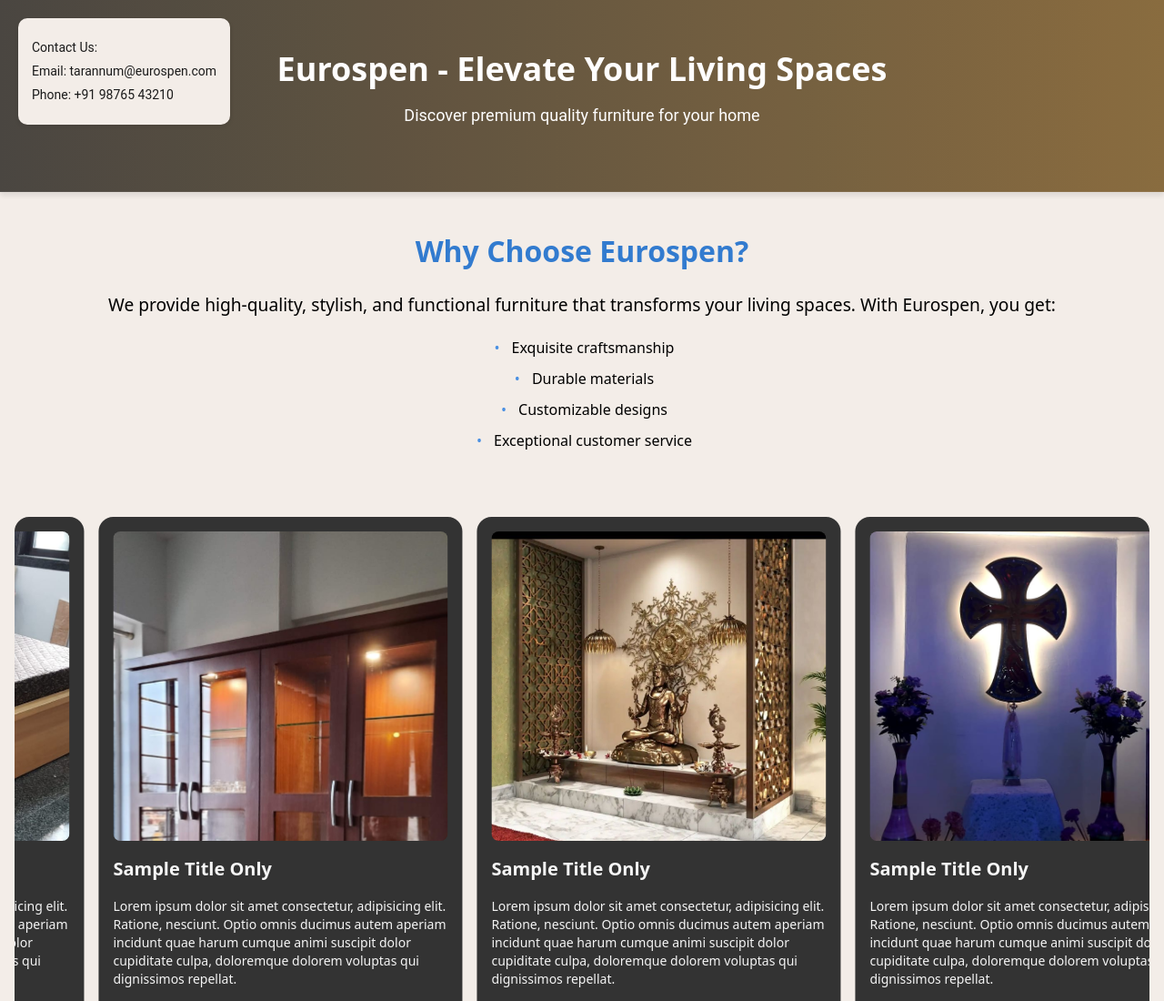
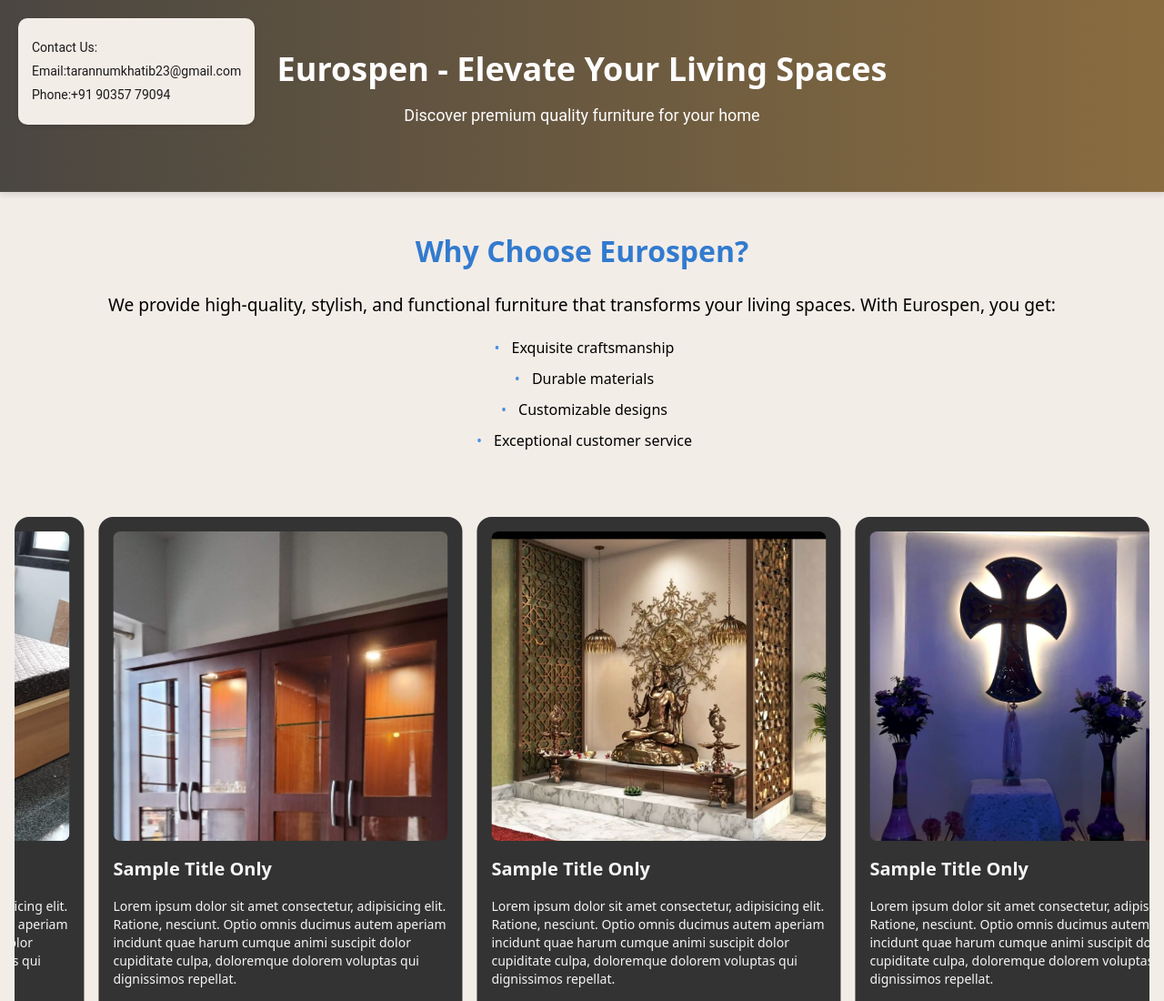
Before and after one commit to Danyalsk/furniture, a plain HTML site: page public/index.html in a window 1280 px wide. Shown: the top 1100 px of the page at 91% size. Drawn offline with nearby package versions, Linux system fonts and the light colour scheme.

Commit message:
Update contact details in index.html

```diff
--- a/public/index.html
+++ b/public/index.html
@@ -343,8 +343,8 @@
     <!-- Contact Details -->
     <div class="contact-details">
       <p>Contact Us:</p>
-      <p>Email: tarannum@eurospen.com</p>
-      <p>Phone: +91 98765 43210</p>
+      <p>Email:tarannumkhatib23@gmail.com</p>
+      <p>Phone:+91 90357 79094</p>
     </div>
 
     <header>
```
